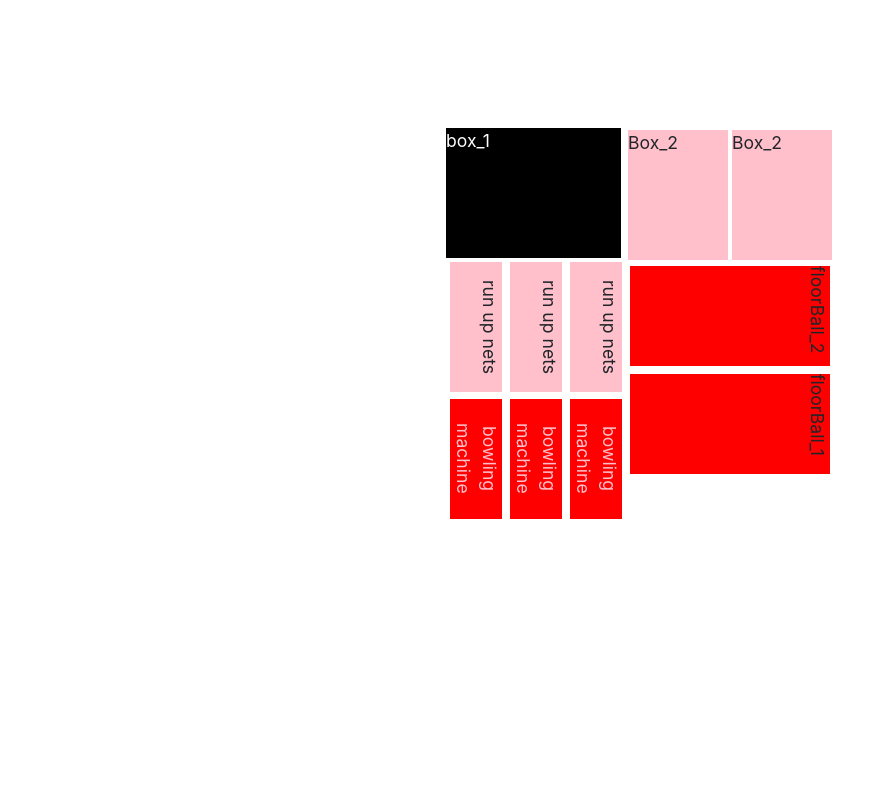
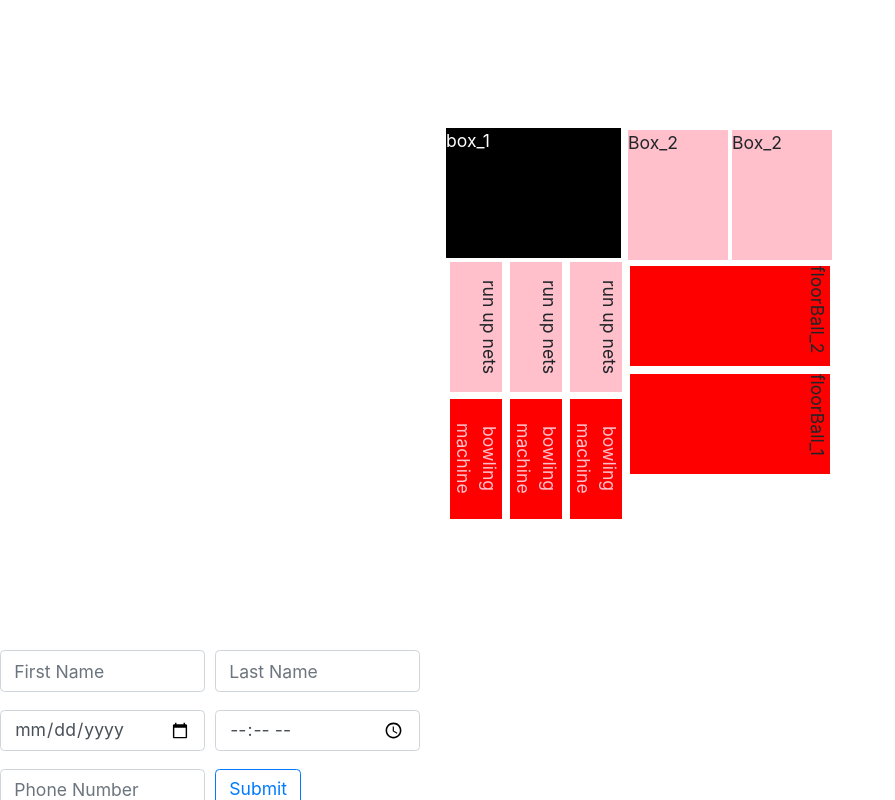
Before and after one commit to mvishnurana1/revo-bookings-app, a React (Create React App) app: page / in a window 1280 px wide. Shown: the whole page, without its empty margins (0-895 px from the left). Built offline with nearby package versions, Linux system fonts and the light colour scheme.

Commit message:
Added dumb consLog to Map component, submit button to Bookings component and Uncommented render BookingsForm in App

```diff
--- a/src/App.js
+++ b/src/App.js
@@ -3,12 +3,12 @@ import Map from './Components/Map/Map';
 import BookingForm from './Components/BookingForm/BookingForm';
 
 function App() {
-  return (
+  return <div>
+    <Map/>
     <div>
-      <Map />
-      {/* <BookingForm /> */}
+      <BookingForm/>
     </div>
-  );
+  </div>
 }
 
 export default App;
--- a/src/Components/BookingForm/BookingForm.jsx
+++ b/src/Components/BookingForm/BookingForm.jsx
@@ -1,5 +1,5 @@
 import React, { Component } from 'react';
-import { Col } from 'react-bootstrap';
+import { Col, Button } from 'react-bootstrap';
 import Form from 'react-bootstrap/Form';
 
 import './BookingForm.css';
@@ -53,6 +53,7 @@ class BookingForm extends Component {
           <Form.Group as={Col} md={2}>
             <Form.Control
               required
+              placeholder="start"
               type="time"
               name="time"
             />
@@ -67,6 +68,15 @@ class BookingForm extends Component {
             placeholder="Phone Number"
             />
             </Form.Group>
+
+            <Form.Group as={Col} md={2}>
+              <Button
+                variant="outline-primary light"
+                type="submit"
+                >
+                Submit
+              </Button>
+            </Form.Group>
           </Form.Row>
         </Form>
       </div >
--- a/src/Components/Map/Map.jsx
+++ b/src/Components/Map/Map.jsx
@@ -25,7 +25,7 @@ class Map extends Component {
                 <div className='runUpNets'>
                   run up nets
                 </div>
-                <div className='runUpNets'>
+                <div className='runUpNets' onClick={()=> console.log('clicked...runUpNets')}>
                   run up nets
                 </div>
                 <div className='runUpNets'>
```
